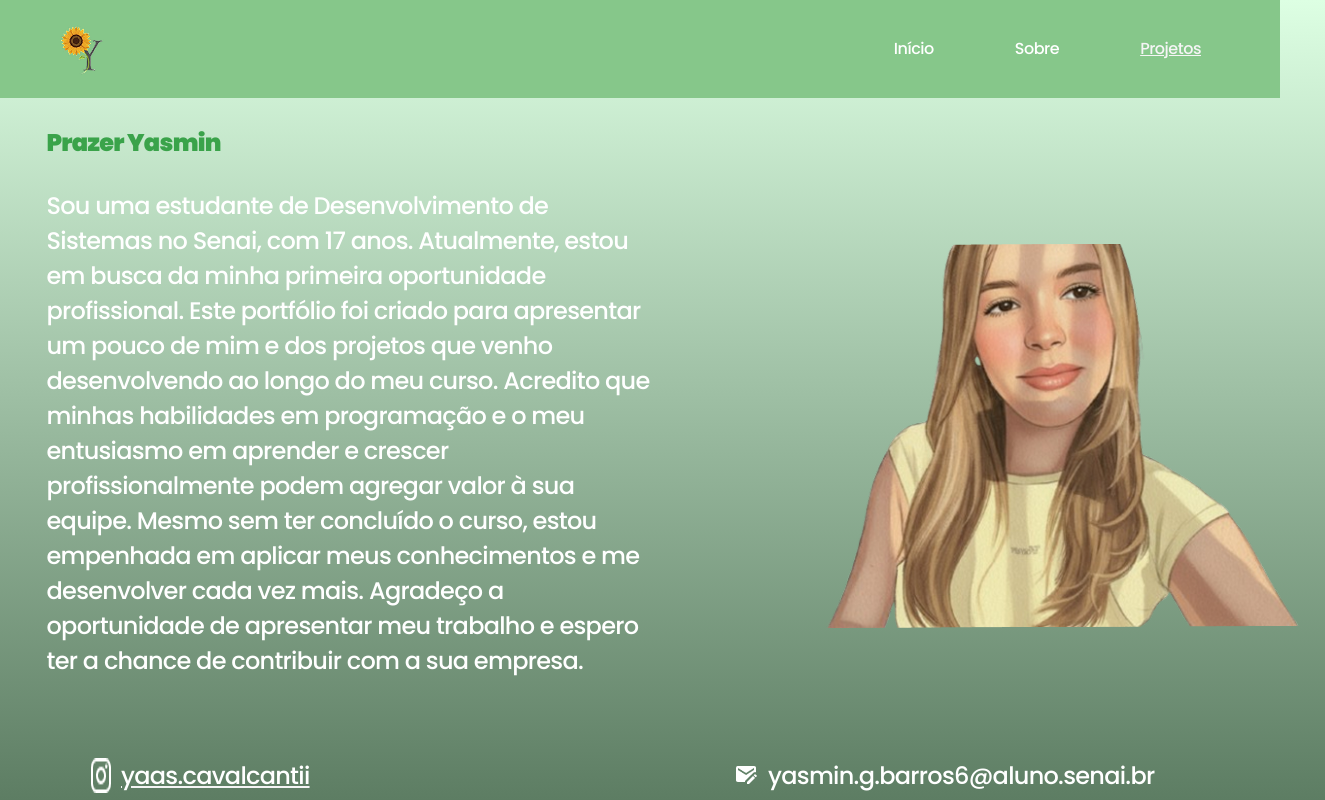
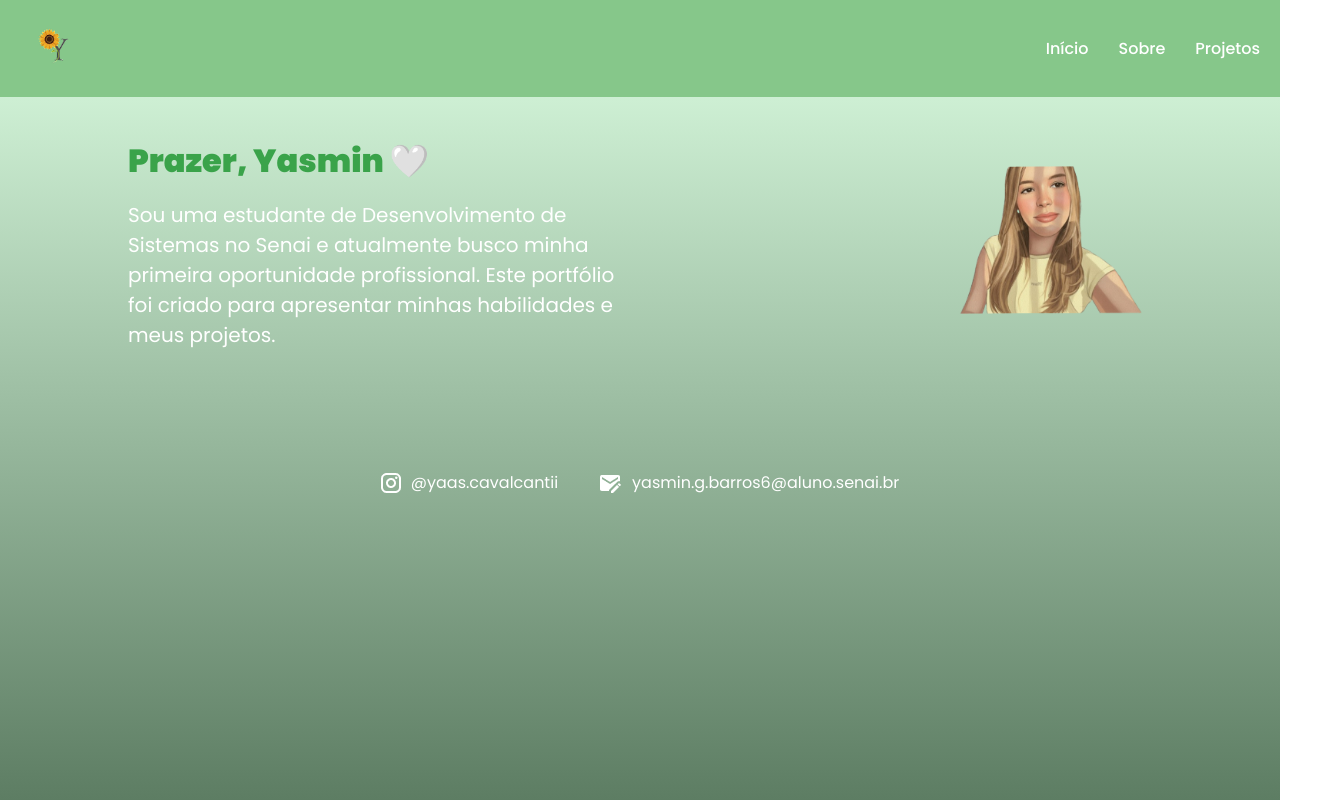
Before and after one commit to yaascavalcanti/portfolio, a plain HTML site: page index.html in a window 1280 px wide. Shown: the whole page, 1325 px wide, since content can reach past the window. Drawn offline with Linux system fonts and the light colour scheme.

Commit message:
finalizado

```diff
--- a/index.html
+++ b/index.html
@@ -1,67 +1,58 @@
 <!DOCTYPE html>
 <html lang="pt-br">
 <head>
-    <meta charset="UTF-8" />
-    <meta name="viewport" content="width=device-width, initial-scale=1.0" />
-    <title>Potfilio Yasmin</title>
-    <link rel="preconnect" href="https://fonts.googleapis.com" />
-    <link rel="preconnect" href="https://fonts.gstatic.com" crossorigin />
+    <meta charset="UTF-8">
+    <meta name="viewport" content="width=device-width, initial-scale=1.0">
+    <title>Portfólio Yasmin</title>
+
+    <!-- FONTES -->
+    <link rel="preconnect" href="https://fonts.googleapis.com">
+    <link rel="preconnect" href="https://fonts.gstatic.com" crossorigin>
     <link
-      href="https://fonts.googleapis.com/css2?family=Inter:ital,opsz,wght@0,14..32,100..900;1,14..32,100..900&family=Montserrat:ital,wght@0,100..900;1,100..900&family=Poppins:ital,wght@0,100;0,200;0,300;0,400;0,500;0,600;0,700;0,800;0,900;1,100;1,200;1,300;1,400;1,500;1,600;1,700;1,800;1,900&family=Roboto:ital,wght@0,100..900;1,100..900&display=swap"
-      rel="stylesheet"
-    />
-    <link rel="stylesheet" href="./style.css" />
+    href="https://fonts.googleapis.com/css2?family=Poppins:wght@300;400;500;700;900&display=swap"
+    rel="stylesheet">
 
+    <link rel="stylesheet" href="./style.css">
 </head>
+
 <body>
     <header>
-      <!-- vou usar a section para agrupar tudo -->
-      <section>
-        <!-- coloquei a div aqui para agrupar só os itens do menu -->
-        <div class="menu">
-          <!-- coloquei a div para conseguir manipular a logo -->
+        <nav class="menu">
             <div class="logo">
-            <img src="logo.png" alt="" />
+                <img src="logo.png" alt="Logo Yasmin">
             </div>
             <ul>
-            <li>Início</li>
-            <li>Sobre</li>
-            <a href="index2.html">Projetos</a>
+                <li><a href="#">Início</a></li>
+                <li><a href="#sobre">Sobre</a></li>
+                <li><a href="index2.html">Projetos</a></li>
             </ul>
-        </div>
-      </section>
+        </nav>
     </header>
-    <section class="conteiner">
-      <!--usei div aqui para separar os textos -->
-      <div class="textos">
-        <h1>Prazer Yasmin</h1>
+
+    <section class="container">
+        <div class="textos" id="sobre">
+            <h1>Prazer, Yasmin 🤍</h1>
             <p>
-          Sou uma estudante de Desenvolvimento de Sistemas no Senai, com 17
-          anos. Atualmente, estou em busca da minha primeira oportunidade
-          profissional. Este portfólio foi criado para apresentar um pouco de
-          mim e dos projetos que venho desenvolvendo ao longo do meu curso.
-          Acredito que minhas habilidades em programação e o meu entusiasmo em
-          aprender e crescer profissionalmente podem agregar valor à sua equipe.
-          Mesmo sem ter concluído o curso, estou empenhada em aplicar meus
-          conhecimentos e me desenvolver cada vez mais. Agradeço a oportunidade
-          de apresentar meu trabalho e espero ter a chance de contribuir com a
-          sua empresa.
+                Sou uma estudante de Desenvolvimento de Sistemas no Senai e atualmente busco minha primeira oportunidade profissional.
+                Este portfólio foi criado para apresentar minhas habilidades e meus projetos.
             </p>
         </div>
 
         <div class="foto">
-        <img src="foto.png" alt="" />
+            <img src="foto.png" alt="Foto de Yasmin">
         </div>
     </section>
 
+    <footer>
+        <div class="fim">
+            <img src="insta.png" alt="">
+            <a href="https://www.instagram.com/yaas.cavalcantii/">@yaas.cavalcantii</a>
+        </div>
 
-    <footer>
-        <div class="fim"> <img src="insta.png" alt="">
-        <a href="https://www.instagram.com/yaas.cavalcantii/"><p>yaas.cavalcantii</p></a></div>
-
-      <div><img src="email.png" alt="" /></div>
+        <div class="fim">
+            <img src="email.png" alt="">
             <p>yasmin.g.barros6@aluno.senai.br</p>
-
+        </div>
     </footer>
 </body>
 </html>
--- a/style.css
+++ b/style.css
@@ -1,114 +1,125 @@
-*{
+* {
    margin: 0;
    padding: 0;
    box-sizing: border-box;
-}
-body{
-    background: linear-gradient(180deg, #DDFFE3 0%, #5D7D63 100%);
-    box-shadow: 0 4px 5.3px 0 rgba(0, 0, 0, 0.00);
-    margin: 0;
-    height: 100vh;
+   font-family: Poppins, sans-serif;
 }
 
-.logo{
-    margin-left: 35px;
-    width: 98px;
-    height: 98px;
-    aspect-ratio: 1/1;
+/* Fundo */
+body {
+   background: linear-gradient(180deg, #DDFFE3 0%, #5D7D63 100%);
+   min-height: 100vh;
 }
 
-.menu{
+/* Cabeçalho */
+.menu {
    width: 100%;
+   padding: 10px 20px;
+   background-color: #86C78A;
    display: flex;
    align-items: center;
    justify-content: space-between;
-    background-color: #86C78A;
-    color: #000;
 }
 
-ul{
-    display: flex;
-    gap: 81px;
-    margin-right: 79px;
-    color: #FFF;
-    font-family: Poppins;
-    font-size: 16px;
-    font-style: normal;
-    font-weight: 500;
-    line-height: 90px; /* 562.5% */
-    letter-spacing: -0.48px;
+.logo img {
+   width: 70px;
 }
 
- li{
+/* MENU */
+ul {
    display: flex;
-    align-items: center;
-    justify-content: center;
+   gap: 30px;
    list-style: none;
 }
 
- a{
+ul li a {
+   color: #FFF;
+   text-decoration: none;
+   font-weight: 500;
+}
+
+.container {
+   display: flex;
+   justify-content: space-between;
+   align-items: center;
+   padding: 40px 10%;
+   gap: 20px;
+}
+
+.textos h1 {
+   color: #3AA34A;
+   font-size: 32px;
+   font-weight: 900;
+   margin-bottom: 15px;
+}
+
+.textos p {
+   color: #FFF;
+   font-size: 20px;
+   max-width: 500px;
+}
+
+.foto img {
+   width: 260px;
+   border-radius: 8px;
+}
+
+/* Rodapé */
+footer {
+   margin-top: 60px;
+   padding: 20px;
+   display: flex;
+   gap: 40px;
+   justify-content: center;
+   flex-wrap: wrap;
+   color: #FFF;
+}
+
+footer a, footer p {
+   color: #FFF;
+   text-decoration: none;
+}
+
+.fim {
    display: flex;
    align-items: center;
-    justify-content: center;
-    list-style: none;
-    color: #f5f5f5;
+   gap: 10px;
 }
 
- .conteiner{
-    display: flex;
-    align-items: center;
-    justify-content: center;
-    margin-left: 91px;
+/* 📱 RESPONSIVO PARA CELULARES */
+@media (max-width: 780px) {
+
+   ul {
+       display: none; /* Oculta menu para versão mobile */
    }
 
- h1{
-    color: #3AA34A;
-    font-family: Poppins;
-    font-size: 24px;
-    font-style: normal;
-    font-weight: 900;
-    line-height: 90px; /* 375% */
-    letter-spacing: -0.72px;
+   .container {
+       flex-direction: column;
+       text-align: center;
    }
 
- p{
-    color: #FFF;
-    font-family: Poppins;
-    font-size: 24px;
-    font-style: normal;
-    font-weight: 500;
-    line-height: normal;
-    letter-spacing: -0.72px;
-    width: 603px;
-
+   .textos p {
+       width: 100%;
    }
 
- .foto{
-    margin-top: 100px;
+   .foto img {
+       width: 200px;
    }
 
- footer{
-    position:static;
-    bottom: 0;
-    display: flex;
-    align-items: center;
-    justify-content: center;
-    width: auto;
-    margin-top: 80px;
-    gap: 10px;
-    margin-left: 91px;
+   h1 {
+       font-size: 26px;
+       line-height: normal;
    }
 
- footer .p{
-    color: #FFF;
-    font-family: Poppins;
-    font-size: 16px;
-    font-style: normal;
-    font-weight: 500;
-    line-height: 90px; /* 562.5% */
-    letter-spacing: -0.48px;
+   footer {
+       flex-direction: column;
+       gap: 15px;
    }
- .fim{
-    display: flex;
-    gap: 10px;
 }
+
+/* 📱 MENU HAMBÚRGUER (PRONTO P/ ATIVAR SE QUISER) */
+@media (max-width: 780px) {
+   .menu {
+       justify-content: center;
+   }
+}
```
Lines whose indentation alone changed are shown as unchanged.
